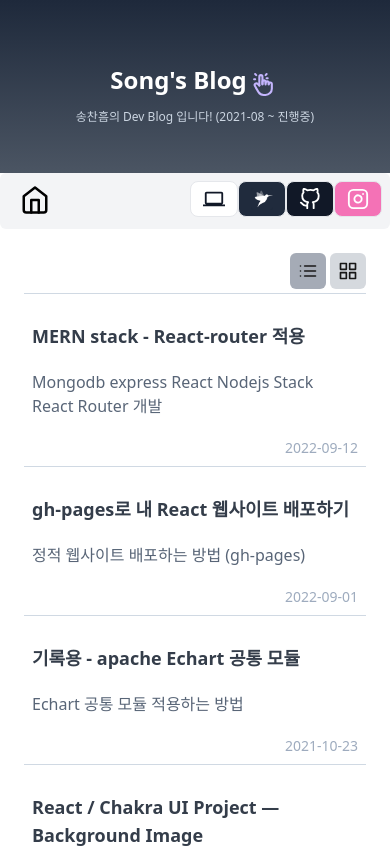
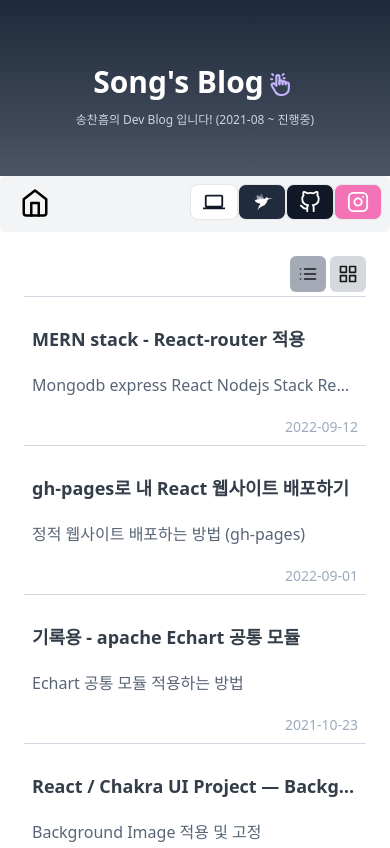
Before and after one commit to Songchanheum/songsblog, a Next.js app: page /blog/list in a window 390 px wide. Shown: the top 848 px of the page. Built offline with nearby package versions, Linux system fonts and the light colour scheme.

Commit message:
style(text): write space 적용

```diff
--- a/app/layout.tsx
+++ b/app/layout.tsx
@@ -17,7 +17,7 @@ export default function RootLayout({
     <header>
       <div className="text-center bg-gradient-to-t to-slate-800 from-gray-600 p-12">
         <div className="group relative mt-4 mb-3 flex justify-center">
-          <h1 className="inline-flex text-2xl text-white font-bold ">
+          <h1 className="inline-flex text-3xl text-white font-bold ">
             Song's Blog
             <TbHandClick size="33" className="pt-2 text-violet-300" />
           </h1>
--- a/app/page.tsx
+++ b/app/page.tsx
@@ -25,10 +25,12 @@ const HomePage = async () => {
                 key={i}
                 className="grid grid-cols-3 grid-flow-row gap-2 border-b p-2 border-gray-300"
               >
-                <p className="pr-1 col-span-2 text-left text-slate-800">
+                <p className="pr-1 col-span-2 text-left font-bold text-gray-700 hover:underline decoration-double decoration-violet-400 truncate">
                   {post.title}
                 </p>
-                <p className="text-slate-400 text-right text-sm">{post.date}</p>
+                <p className="text-slate-400 text-right text-sm truncate">
+                  {post.date}
+                </p>
               </div>
             </Link>
           );
--- a/components/PostPreview.tsx
+++ b/components/PostPreview.tsx
@@ -4,19 +4,19 @@ import Image from "next/image";
 
 const PostPreview = (props: PostMetadata) => {
   return props.temp === "grid" ? (
-    <div className="border border-slate-300 p-4 rounded-md shadow-sm bg-white">
-      <p className="text-sm text-slate-400">{props.date}</p>
-      <Link href={`/posts/${props.slug}`}>
-        <h2 className="font-bold text-violet-600 hover:underline mb-4">
+    <Link href={`/posts/${props.slug}`}>
+      <div className="border border-slate-300 p-4 rounded-md shadow-sm bg-white hover:shadow-xl hover:bg-slate-50 h-36">
+        <p className="text-sm text-slate-400">{props.date}</p>
+        <h2 className="font-bold text-violet-600 mb-4 truncate">
           {props.title}
         </h2>
-      </Link>
-      <p className="text-slate-700">{props.subtitle}</p>
-    </div>
+        <p className="text-slate-700 truncate">{props.subtitle}</p>
+      </div>
+    </Link>
   ) : (
     <Link href={`/posts/${props.slug}`}>
-      <div className="grid xs:grid-cols-3 md:grid-cols-8 lg:grid-cols-10 grid-flow-row gap-2 border-t border-slate-300 p-2 bg-white">
-        <div className="hidden md:flex row-span-2 md:col-span-2 ">
+      <div className="grid xs:grid-cols-3 md:grid-cols-8 lg:grid-cols-10 grid-flow-row gap-2 border-t border-slate-300 p-2 bg-white hover:shadow-xl hover:bg-slate-50">
+        <div className="hidden md:flex row-span-2 md:col-span-2 mx-auto">
           <Image
             alt=""
             src={
@@ -28,10 +28,10 @@ const PostPreview = (props: PostMetadata) => {
             height={68}
           />
         </div>
-        <h2 className="md:col-span-6 md:text-xl text-lg mt-5 mb-3 lg:col-span-8 font-bold text-gray-800">
+        <h2 className="md:col-span-6 md:text-xl text-lg mt-5 mb-3 lg:col-span-8 font-bold text-gray-800 truncate">
           {props.title}
         </h2>
-        <p className="lg:col-span-6 md:col-span-4 text-slate-600 mb-3">
+        <p className="lg:col-span-6 md:col-span-4 text-slate-600 mb-3 truncate">
           {props.subtitle}
         </p>
         <p className="text-sm text-right md:col-span-2 text-slate-400">
```
